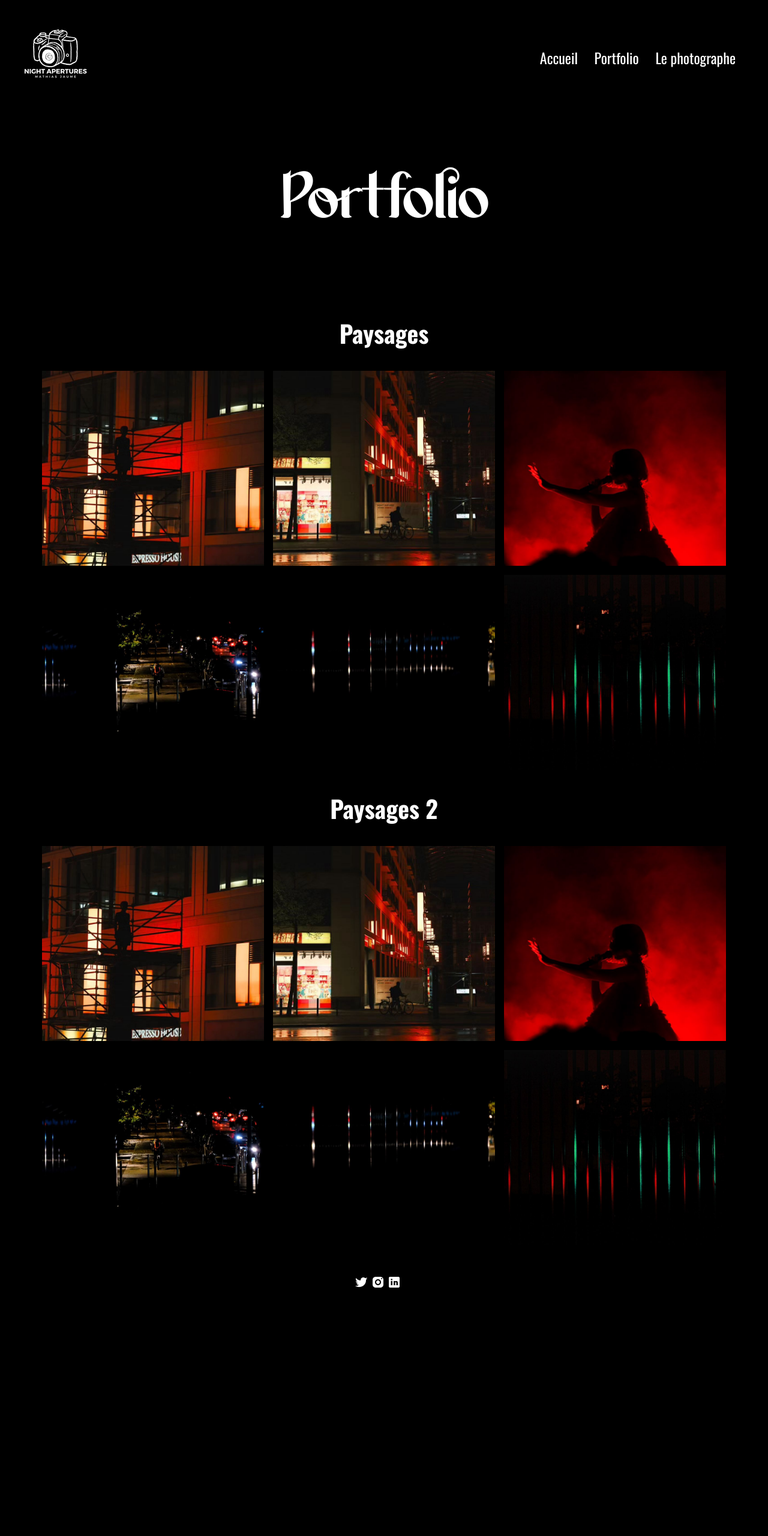
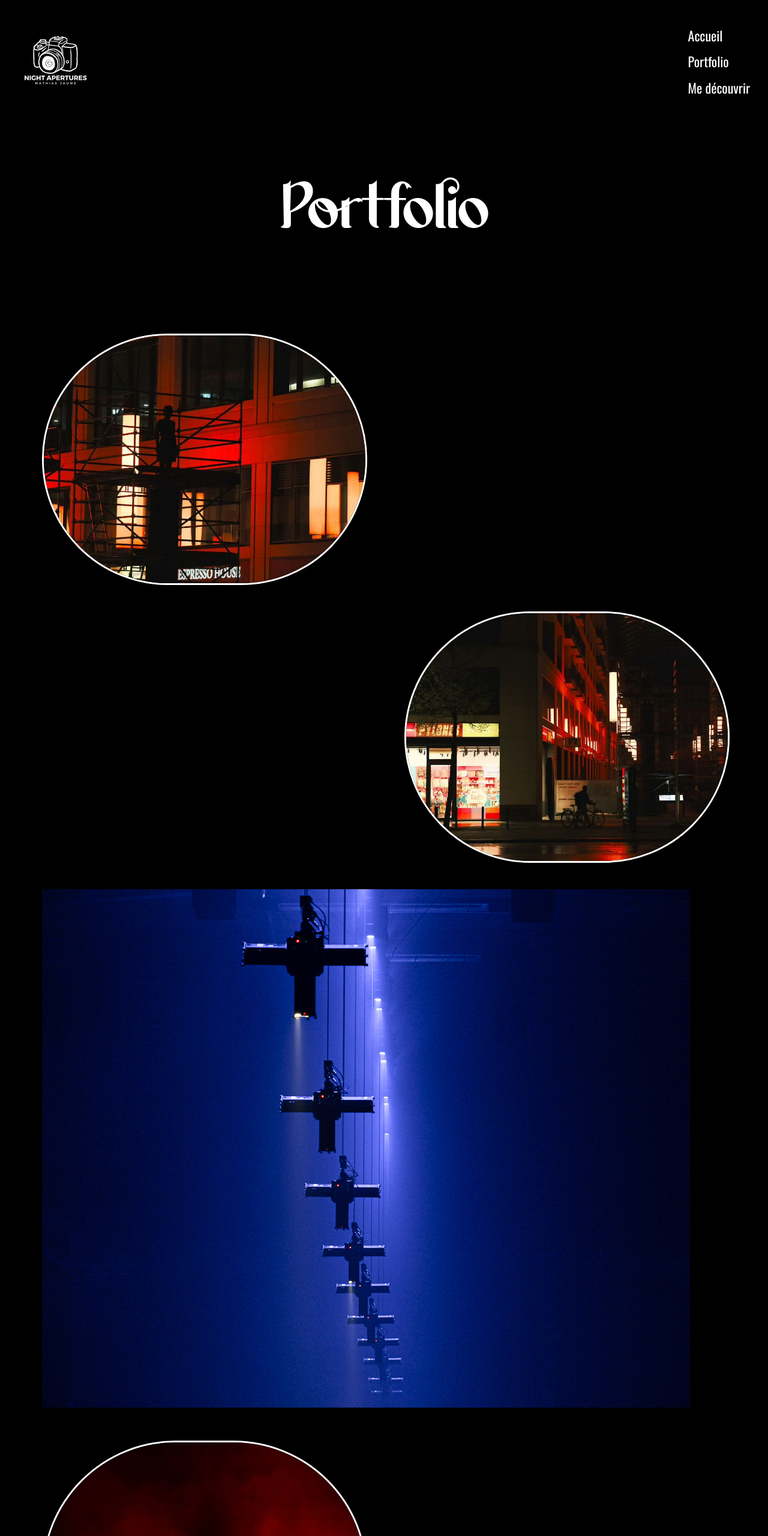
Before and after one commit to AdrienYakite/Site-Mathias-Portfolio-Photo, a plain HTML site: page portfolio.html in a window 1280 px wide. Shown: the top 2560 px of the page at 60% size. Before the commit the page ends 2184 px from the top, so only its background shows below. Drawn offline with nearby package versions, Linux system fonts and the light colour scheme.

Commit message:
Menu de navigation :Ajout d'animation au survol, changement de style Tests d'agencements sur le Portfolio

```diff
--- a/portfolio.html
+++ b/portfolio.html
@@ -27,13 +27,12 @@
                     <a href="index.html">
                         <img src="images/Logo-NightAp (1).png" alt="logo_mathias_jaume">
                     </a>
-                    <div>
-                        <a href="index.html">Accueil&emsp;</a>
-                        <a href="portfolio.html">Portfolio&emsp;</a>
-                        <a href="A propos - Mathias Photographie.html">Le photographe&emsp;</a>
-
+                    <span>
+                        <p class="navigation"><a href="index.html">Accueil</a></p>
+                        <p class="navigation"><a href="portfolio.html">Portfolio</a></p>
+                        <p class="navigation"><a href="A propos - Mathias Photographie.html">Me découvrir</a></p>
                         <!--Mise en pratique :l'ancre est plus bas que le lien d'ancrage-->
-                    </div>
+                    </span>
                 </nav>
             </header>
             </header>
@@ -46,96 +45,89 @@
 
                 <section class="Portfolio">
 
-                    <h2>Paysages</h2>
+                    <br><br>
 
                     <div class="grid-paysages">
 
-                        <div class="item1">
+                        <div class="gauche">
                             <a href="images/Photos-Mathias/photo1.jpg"class="lien-voir-cette-image">
                                 <img src="images/Photos-Mathias/photo1.jpg"alt="une-nuit-a-berlin"title="Cliquez pour agrandir" />
-                                <div class="voir-cette-image"></div>
                             </a>
                         </div>
 
-                        <div class="item2">
+                        <div class="droite">
                             <a href="images/Photos-Mathias/photo2.jpg" class="lien-voir-cette-image">
                                 <img src="images/Photos-Mathias/photo2.jpg" alt="une-2eme-nuit-a-berlin"title="Cliquez pour agrandir"/>
-                                <div class="voir-cette-image"></div>
                             </a>
                         </div>
 
-                        <div class="item3">
+                        <div class="grandes">
+                           <a href="images/Photos-Mathias/photo11.jpg">
+                                <img src="images/Photos-Mathias/photo11.jpg">
+                           </a>
+                        </div>
+
+                        <div class="gauche">
                             <a href="images/Photos-Mathias/photo3.jpg"class="lien-voir-cette-image">
                                 <img src="images/Photos-Mathias/photo3.jpg"alt="une-autre-nuit-a-berlin"title="Cliquez pour agrandir">
-                                <div class="voir-cette-image"></div>
                             </a>
                         </div>
 
-                        <div class="item4">
+                        <div class="droite">
                             <a href="images/Photos-Mathias/photo4.jpg" class="lien-voir-cette-image">
                                 <img src="images/Photos-Mathias/photo4.jpg"alt="encore-une-nuit-a-berlin"title="Cliquez pour agrandir" />
-                                <div class="voir-cette-image">Voir la photo</div>
                             </a>
                         </div>
 
-                        <div class="item5">
+                        <div class="gauche">
                             <a href="images/Photos-Mathias/photo5.jpg"class="lien-voir-cette-image">
                                 <img src="images/Photos-Mathias/photo5.jpg"alt="berlin-de-nuit"title="Cliquez pour agrandir" />
-                                <div class="voir-cette-image">Voir la photo</div>
                             </a>
                         </div>
 
-                        <div class="item6">
+                        <div class="droite">
                             <a href="images/Photos-Mathias/photo6.jpg" class="lien-voir-cette-image">
                                 <img src="images/Photos-Mathias/photo6.jpg"alt="berlin-encore-oui"title="Cliquez pour agrandir" />
-                                <div class="voir-cette-image">Voir la photo</div>
                             </a>
                         </div>
                     </div>
 
-                    <h2>Paysages 2</h2>
 
                     <div class="grid-paysages">
 
-                        <div class="item1">
+                        <div class="gauche">
                             <a href="images/Photos-Mathias/photo1.jpg"class="lien-voir-cette-image">
                                 <img src="images/Photos-Mathias/photo1.jpg"alt="une-nuit-a-berlin"title="Cliquez pour agrandir" />
-                                <div class="voir-cette-image"></div>
                             </a>
                         </div>
 
-                        <div class="item2">
+                        <div class="droite">
                             <a href="images/Photos-Mathias/photo2.jpg" class="lien-voir-cette-image">
                                 <img src="images/Photos-Mathias/photo2.jpg" alt="une-2eme-nuit-a-berlin"title="Cliquez pour agrandir"/>
-                                <div class="voir-cette-image"></div>
                             </a>
                         </div>
 
-                        <div class="item3">
+                        <div class="gauche">
                             <a href="images/Photos-Mathias/photo3.jpg"class="lien-voir-cette-image">
                                 <img src="images/Photos-Mathias/photo3.jpg"alt="une-autre-nuit-a-berlin"title="Cliquez pour agrandir">
-                                <div class="voir-cette-image"></div>
                             </a>
                         </div>
 
-                        <div class="item4">
+                        <div class="droite">
                             <a href="images/Photos-Mathias/photo4.jpg" class="lien-voir-cette-image">
                                 <img src="images/Photos-Mathias/photo4.jpg"alt="encore-une-nuit-a-berlin"title="Cliquez pour agrandir" />
-                                <div class="voir-cette-image">Voir la photo</div>
                             </a>
                         </div>
 
-                        <div class="item5">
+                        <div class="gauche">
                             <a href="images/Photos-Mathias/photo5.jpg"class="lien-voir-cette-image">
                                 <img src="images/Photos-Mathias/photo5.jpg"alt="berlin-de-nuit"title="Cliquez pour agrandir" />
-                                <div class="voir-cette-image">Voir la photo</div>
                             </a>
                         </div>
 
-                        <div class="item6">
+                        <div class="droite">
                             <a href="images/Photos-Mathias/photo6.jpg" class="lien-voir-cette-image">
                                 <img src="images/Photos-Mathias/photo6.jpg"alt="berlin-encore-oui"title="Cliquez pour agrandir" />
-                                <div class="voir-cette-image">Voir la photo</div>
                             </a>
                         </div>
                     </div>
--- a/style.css
+++ b/style.css
@@ -65,8 +65,12 @@ a:visited{
 header a{
     color: white;
     text-decoration: none;
-    font-size: 1.5em;
+    font-size: 1.25em;
 
+    display: inline;
+    padding: 0;
+    margin-bottom: 0;
+    line-height: 1;
 }
 
 h1{
@@ -162,9 +166,36 @@ form textarea::placeholder{
     padding: 20px;
 }
 
-.Portfolio a{
+.PortfolioAccueil{
+    background-color: black;
     color: black;
+    padding: 20px;
 }
+
+.PortfolioAccueil .btn2{
+    display: flex;
+    justify-content: center;
+    margin-left: 600px;
+    margin-right: 600px;
+
+    position: relative;
+    animation: illustration1 2s ease-in-out infinite;
+
+    text-decoration: underline;
+}
+
+@keyframes illustration1{
+    0% {
+      left: 0;
+    }
+    50% {
+        left: 10px;
+    }
+    100% {
+      left: 0;
+    }
+  }
+
 
 
 /*.voir-cette-image{
@@ -248,6 +279,8 @@ form textarea::placeholder{
     animation: illustration2 2s ease-in-out infinite;
 }
 
+
+
 @keyframes illustration2 {
     0% {
       top: 0;
@@ -261,6 +294,28 @@ form textarea::placeholder{
   }
 
 
+  .navigation:hover{
+    animation: selection1 0.75s ease-in;
+    position:relative;
+    opacity: 1;
+
+  }
+
+
+
+  @keyframes selection1{
+    0% {
+      right: 1.5px;
+    }
+    50% {
+        right: 10px;
+    }
+    100% {
+      right: 0px;
+    }
+  }
+
+
 
 
 /*Porfolio*/
@@ -268,29 +323,50 @@ form textarea::placeholder{
 .grid-paysages{
     display: grid;
 
-    grid-template-columns:repeat(3,1fr);
+    grid-template-columns:repeat(1,1fr);
     grid-template-rows: repeat(2, 1fr);
 
-    gap: 15px;
     margin-right: 50px;
     margin-left: 50px;
+    gap: 50px;
 }
 
 
-.grid-portraits{
-    display: grid;
-    grid-template-columns:repeat(3,1fr);
-    grid-template-rows: repeat(2, 1fr);
-    gap: 15px;
-    margin-right: 50px;
-    margin-left: 50px;
+.grid-paysages .gauche img{
+    width: 100%;
+    height: 100%;
+    object-fit: cover;
+    border-radius: 500px;
+    border: 3px white solid;
+}
+
+.grid-paysages .droite img{
+    width: 100%;
+    height: 100%;
+    object-fit: cover;
+    border-radius: 500px;
+    border: 3px white solid;
 }
 
 
-.grid-paysages img, .grid-portraits img{
+.grid-paysages .grandes{
     width: 100%;
     height: 100%;
     object-fit: cover;
+    border: none;
+}
+
+.grid-paysages .gauche{
+    margin-right: 604px;
+
+}
+
+.grid-paysages .droite{
+    margin-left: 604px;
+}
+
+.grid-paysages p{
+    color: white;
 }
 
 
```
Also changed, not shown: A propos - Mathias Photographie.html (+10 -13 lines), index.html (+19 -21 lines), images/Photos-Mathias/Photo8.jpg (added), images/Photos-Mathias/photo10.jpg (added), images/Photos-Mathias/photo11.jpg (added), images/Photos-Mathias/photo12.jpg (added), images/Photos-Mathias/photo7.jpg (added), images/Photos-Mathias/photo9.jpg (added).
